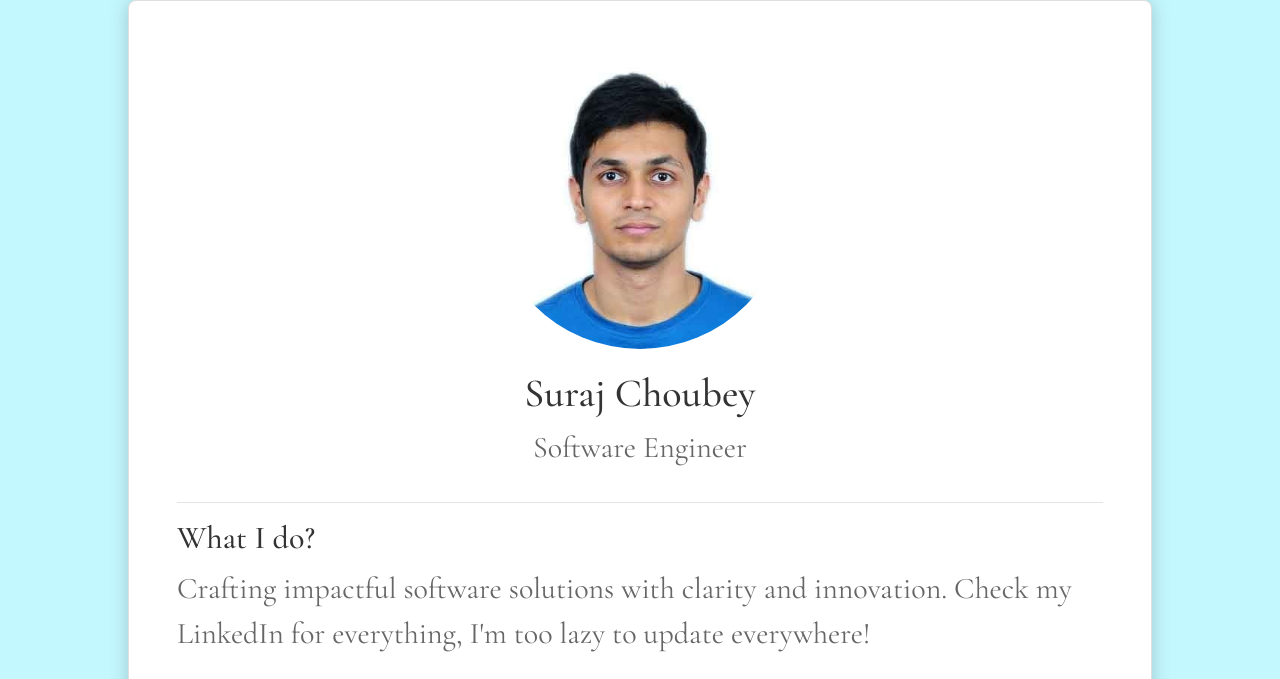
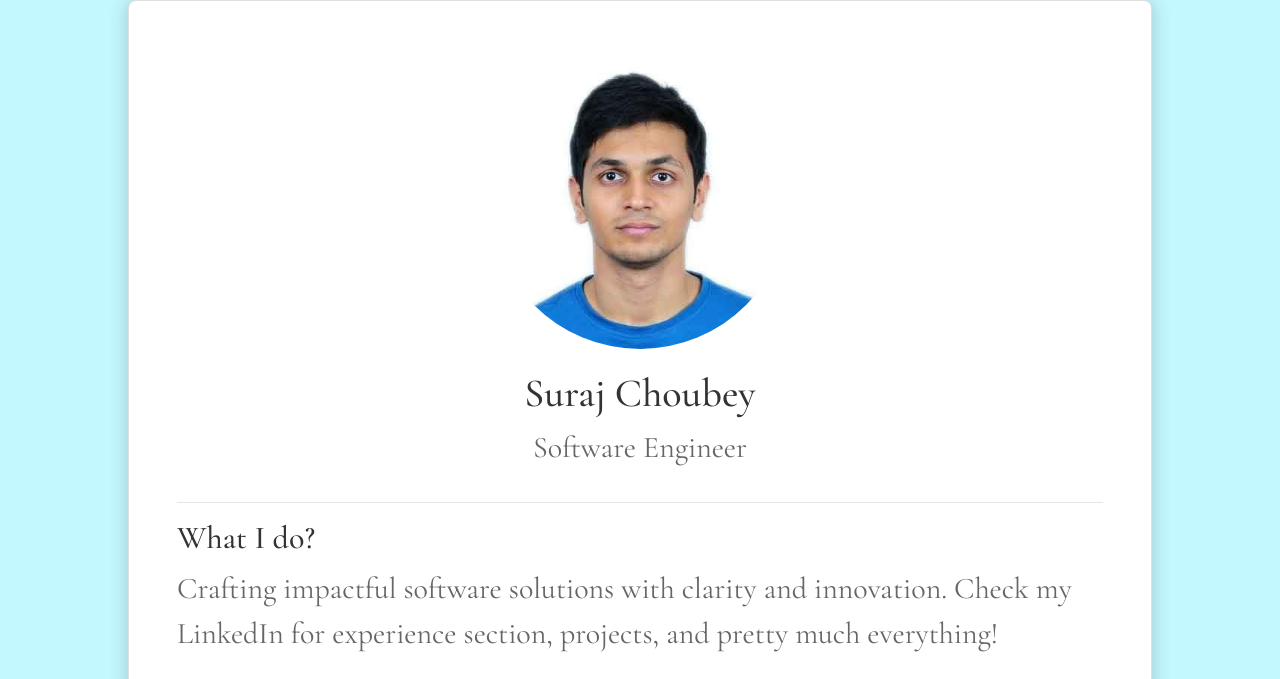
Before and after one commit to surajchoubey/surajchoubey.github.io, a plain HTML site: page index.html in a window 1280 px wide. Shown: the top 679 px of the page. Drawn offline with nearby package versions, Linux system fonts and the light colour scheme.

Commit message:
Update index.html

```diff
--- a/index.html
+++ b/index.html
@@ -20,7 +20,7 @@
     </div>
     <hr>
     <h2>What I do?</h2>
-    <p>Crafting impactful software solutions with clarity and innovation. Check my LinkedIn for everything, I'm too lazy to update everywhere!</p>
+    <p>Crafting impactful software solutions with clarity and innovation. Check my LinkedIn for experience section, projects, and pretty much everything!</p>
     <div class="text-center btns">
         <a href="https://github.com/surajchoubey" class="btn btns btn-primary"><i class="fab fa-github"></i> GitHub</a>
         <a href="https://www.linkedin.com/in/surajchoubey" class="btn btns btn-linkedin"><i class="fab fa-linkedin"></i> LinkedIn</a>
```
